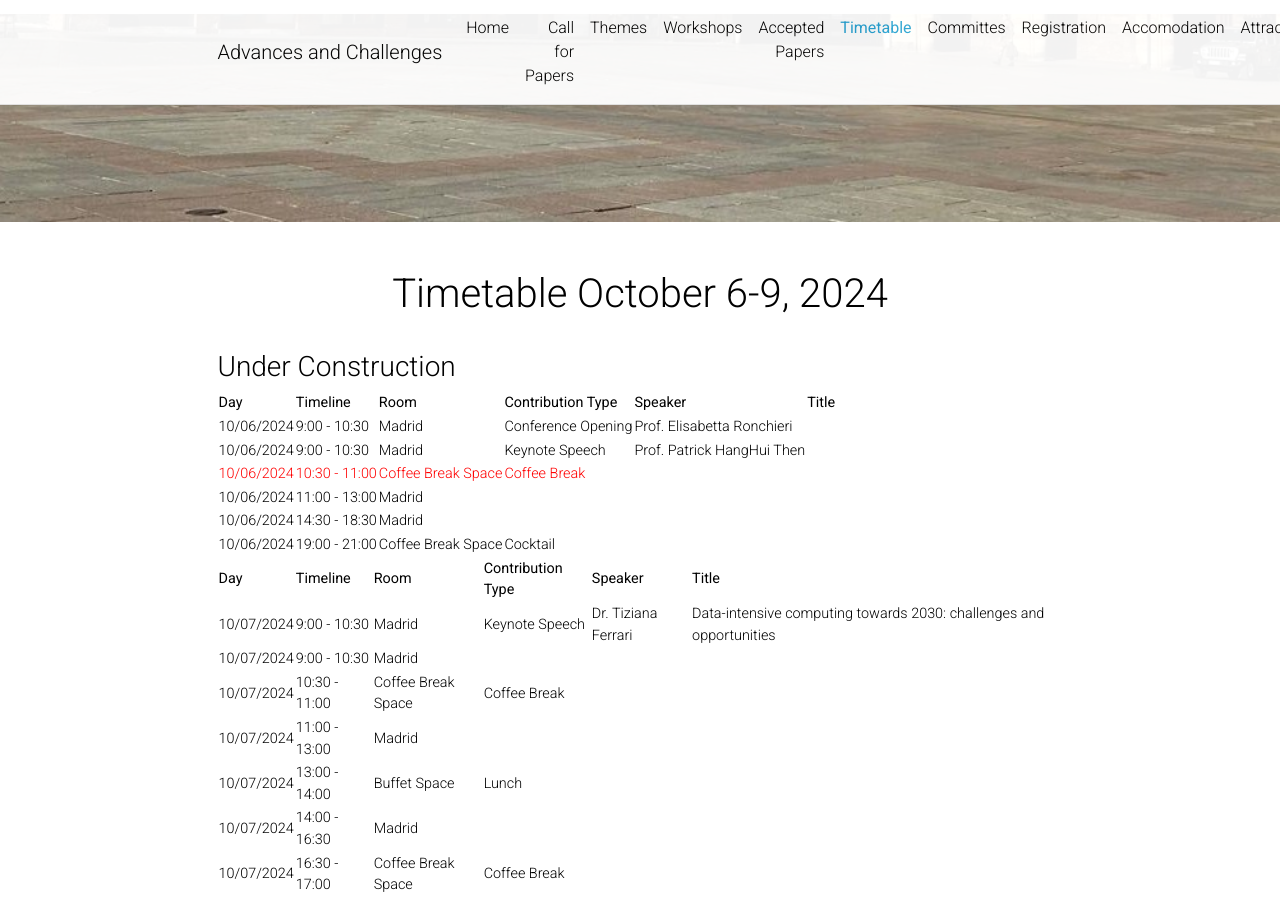
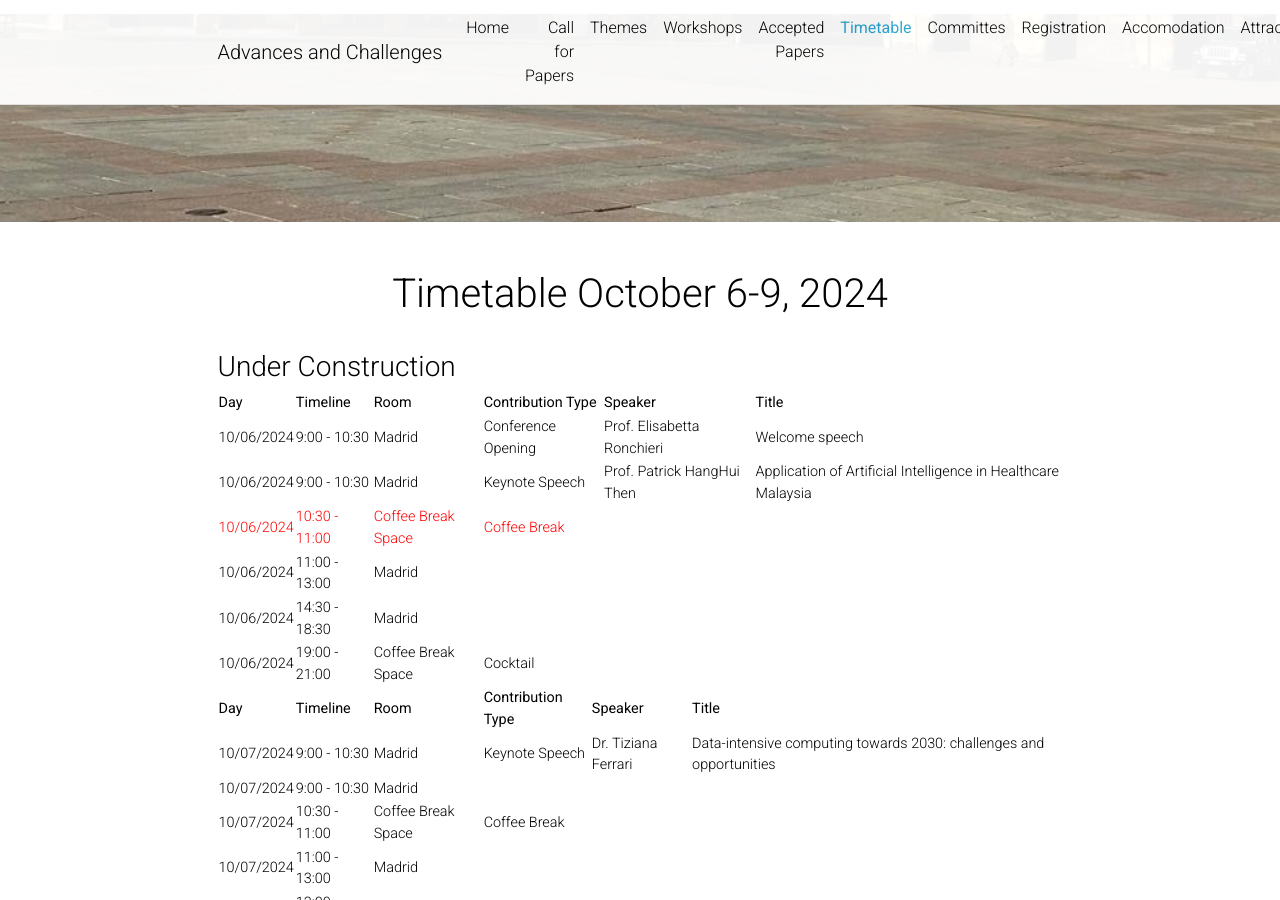
Before and after one commit to GenAI4DPS/advances-challenges, a Jekyll site: the page built from _pages/timetable.md, in a window 1280 px wide and 900 px high. Built offline with Jekyll 4.4.1, drawn with Linux system fonts in a browser that asks for light colours; comment, search, counter and statistics services are not loaded; a style sheet for code colours, icons or effects is not loaded.

Commit message:
Update timetable.md

```diff
--- a/_pages/timetable.md
+++ b/_pages/timetable.md
@@ -12,8 +12,8 @@ nav_order: 6
 
 Day | Timeline | Room | Contribution Type | Speaker | Title
 ---|---|---|---|---|---
-10/06/2024 |  9:00 - 10:30 | Madrid | Conference Opening| Prof. Elisabetta Ronchieri |
-10/06/2024 |  9:00 - 10:30 | Madrid | Keynote Speech | Prof. Patrick HangHui Then |
+10/06/2024 |  9:00 - 10:30 | Madrid | Conference Opening| Prof. Elisabetta Ronchieri | Welcome speech
+10/06/2024 |  9:00 - 10:30 | Madrid | Keynote Speech | Prof. Patrick HangHui Then | Application of Artificial Intelligence in Healthcare Malaysia
 <span style='color: red;'>10/06/2024</span> | <span style='color: red;'>10:30 - 11:00</span> | <span style='color: red;'>Coffee Break Space</span> | <span style='color: red;'>Coffee Break</span>||
 10/06/2024 | 11:00 - 13:00 | Madrid | ||
 10/06/2024 | 14:30 - 18:30 | Madrid | ||
```
